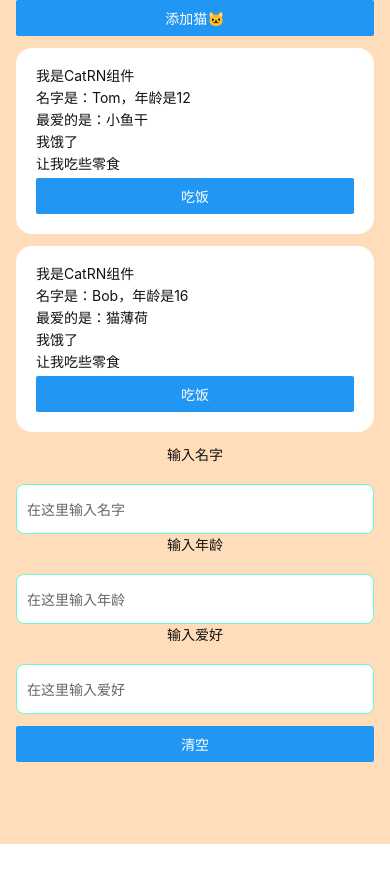
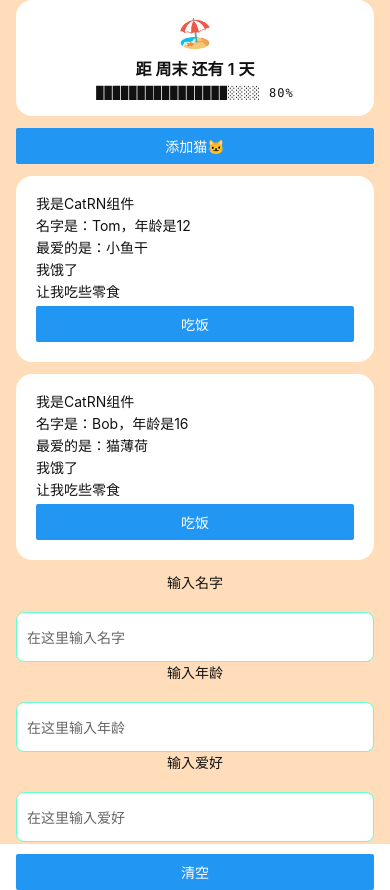
Before and after one commit to zbodo/RN-EzChat, a React Native app: screen / in a window 390 px wide. Before the commit the page ends 844 px from the top, so only its background shows below. Built offline with nearby package versions, Linux system fonts and the light colour scheme; no server answers.

Commit message:
feat: add HolidayCountdown

```diff
--- a/App.tsx
+++ b/App.tsx
@@ -13,6 +13,7 @@ import {
   useSafeAreaInsets,
 } from 'react-native-safe-area-context';
 import Cat from './Cat';
+import HolidayCountdown from './HolidayCountdown';
 
 function App() {
   const isDarkMode = useColorScheme() === 'dark';
@@ -108,6 +109,11 @@ function AppContent() {
         },
       ]}
     >
+      <HolidayCountdown
+        textColor={themeColors.text}
+        cardBackground={themeColors.inputBackground}
+      />
+
       <Button title="添加猫🐱" onPress={handleAddCat}></Button>
 
       {cats.map(cat => (
--- /dev/null
+++ b/HolidayCountdown.tsx
@@ -0,0 +1,244 @@
+// Holiday data from NateScarlet/holiday-cn (MIT License)
+// https://github.com/NateScarlet/holiday-cn
+
+import React, {useEffect, useState} from 'react';
+import {ActivityIndicator, StyleSheet, Text, View} from 'react-native';
+
+const MIRRORS = [
+  'https://raw.githubusercontent.com/NateScarlet/holiday-cn/master/{year}.json',
+  'https://cdn.jsdelivr.net/gh/NateScarlet/holiday-cn@master/{year}.json',
+  'https://fastly.jsdelivr.net/gh/NateScarlet/holiday-cn@master/{year}.json',
+];
+
+const LOOK_AHEAD_DAYS = 60;
+const LOOK_BEHIND_DAYS = 60;
+
+type HolidayDay = {
+  date: string;
+  isOffDay: boolean;
+  name?: string;
+};
+
+type YearData = {
+  days: HolidayDay[];
+};
+
+type HolidayInfo = {
+  isOffDay: boolean;
+  name: string;
+};
+
+type HolidayMap = Record<string, HolidayInfo>;
+
+type CountdownResult = {
+  distance: number;
+  name: string;
+  percent: number;
+};
+
+type Props = {
+  textColor: string;
+  cardBackground: string;
+};
+
+const dataCache: Record<number, YearData | null> = {};
+
+async function fetchYearData(year: number): Promise<YearData | null> {
+  if (dataCache[year] !== undefined) {
+    return dataCache[year];
+  }
+  for (const mirror of MIRRORS) {
+    try {
+      const url = mirror.replace('{year}', String(year));
+      const resp = await fetch(url, {headers: {'Cache-Control': 'no-cache'}});
+      if (!resp.ok) {
+        continue;
+      }
+      const data: YearData = await resp.json();
+      if (data?.days?.length) {
+        dataCache[year] = data;
+        return data;
+      }
+    } catch {
+      // try next mirror
+    }
+  }
+  dataCache[year] = null;
+  return null;
+}
+
+function toDateStr(d: Date): string {
+  const y = d.getFullYear();
+  const m = String(d.getMonth() + 1).padStart(2, '0');
+  const day = String(d.getDate()).padStart(2, '0');
+  return `${y}-${m}-${day}`;
+}
+
+function addDays(d: Date, n: number): Date {
+  const r = new Date(d);
+  r.setDate(r.getDate() + n);
+  return r;
+}
+
+function isWeekend(d: Date): boolean {
+  return d.getDay() === 0 || d.getDay() === 6;
+}
+
+function buildHolidayMap(yearDataMap: Record<number, YearData | null>): HolidayMap {
+  const map: HolidayMap = {};
+  for (const data of Object.values(yearDataMap)) {
+    if (!data?.days) {
+      continue;
+    }
+    for (const item of data.days) {
+      map[item.date] = {
+        isOffDay: item.isOffDay,
+        name: item.name || '周末',
+      };
+    }
+  }
+  return map;
+}
+
+function isRestDay(d: Date, map: HolidayMap): boolean {
+  const info = map[toDateStr(d)];
+  if (info !== undefined) {
+    return info.isOffDay;
+  }
+  return isWeekend(d);
+}
+
+function restDayName(d: Date, map: HolidayMap): string {
+  const info = map[toDateStr(d)];
+  if (info?.isOffDay) {
+    return info.name || '周末';
+  }
+  return '周末';
+}
+
+function computeCountdown(today: Date, map: HolidayMap): CountdownResult {
+  if (isRestDay(today, map)) {
+    return {distance: 0, name: restDayName(today, map), percent: 100};
+  }
+
+  for (let i = 1; i <= LOOK_AHEAD_DAYS; i++) {
+    const future = addDays(today, i);
+    if (isRestDay(future, map)) {
+      let pastWorkDays = 0;
+      for (let j = 1; j < LOOK_BEHIND_DAYS; j++) {
+        const prev = addDays(today, -j);
+        if (isRestDay(prev, map)) {
+          break;
+        }
+        pastWorkDays++;
+      }
+      const total = pastWorkDays + i;
+      const pct = total > 0 ? Math.round(((total - i) * 100) / total) : 0;
+      return {distance: i, name: restDayName(future, map), percent: pct};
+    }
+  }
+
+  return {distance: -1, name: '周末', percent: 0};
+}
+
+const BAR_SEGMENTS = 20;
+
+function ProgressBar({percent, color}: {percent: number; color: string}) {
+  const filled = Math.round((percent * BAR_SEGMENTS) / 100);
+  const empty = BAR_SEGMENTS - filled;
+  const bar = '█'.repeat(filled) + '░'.repeat(empty);
+  return (
+    <Text style={[styles.progressText, {color}]}>
+      {bar} {percent}%
+    </Text>
+  );
+}
+
+const HolidayCountdown = ({textColor, cardBackground}: Props) => {
+  const [result, setResult] = useState<CountdownResult | null>(null);
+  const [loading, setLoading] = useState(true);
+
+  useEffect(() => {
+    let cancelled = false;
+
+    (async () => {
+      const today = new Date();
+      const start = addDays(today, -LOOK_BEHIND_DAYS);
+      const end = addDays(today, LOOK_AHEAD_DAYS);
+      const years = new Set<number>();
+      for (let y = start.getFullYear(); y <= end.getFullYear(); y++) {
+        years.add(y);
+      }
+
+      const yearDataMap: Record<number, YearData | null> = {};
+      await Promise.all(
+        [...years].map(async y => {
+          yearDataMap[y] = await fetchYearData(y);
+        }),
+      );
+
+      if (cancelled) {
+        return;
+      }
+
+      const map = buildHolidayMap(yearDataMap);
+      setResult(computeCountdown(today, map));
+      setLoading(false);
+    })();
+
+    return () => {
+      cancelled = true;
+    };
+  }, []);
+
+  if (loading) {
+    return (
+      <View style={[styles.card, {backgroundColor: cardBackground}]}>
+        <ActivityIndicator />
+      </View>
+    );
+  }
+
+  if (!result || result.distance < 0) {
+    return null;
+  }
+
+  const isToday = result.distance === 0;
+
+  return (
+    <View style={[styles.card, {backgroundColor: cardBackground}]}>
+      <Text style={[styles.emoji]}>
+        {isToday ? '🎉' : '🏖️'}
+      </Text>
+      <Text style={[styles.title, {color: textColor}]}>
+        {isToday
+          ? `今天是${result.name}，好好休息！`
+          : `距 ${result.name} 还有 ${result.distance} 天`}
+      </Text>
+      {!isToday && <ProgressBar percent={result.percent} color={textColor} />}
+    </View>
+  );
+};
+
+const styles = StyleSheet.create({
+  card: {
+    borderRadius: 16,
+    padding: 16,
+    alignItems: 'center',
+    gap: 6,
+  },
+  emoji: {
+    fontSize: 28,
+  },
+  title: {
+    fontSize: 16,
+    fontWeight: '600',
+  },
+  progressText: {
+    fontSize: 12,
+    fontFamily: 'Menlo',
+    letterSpacing: 1,
+  },
+});
+
+export default HolidayCountdown;
--- a/package.json
+++ b/package.json
@@ -13,7 +13,6 @@
   "dependencies": {
     "react": "19.2.3",
     "react-native": "0.85.0",
-    "@react-native/new-app-screen": "0.85.0",
     "react-native-safe-area-context": "^5.5.2"
   },
   "devDependencies": {
```
Also changed, not shown: 2 other files (tests, documents, lock files or other folders).
